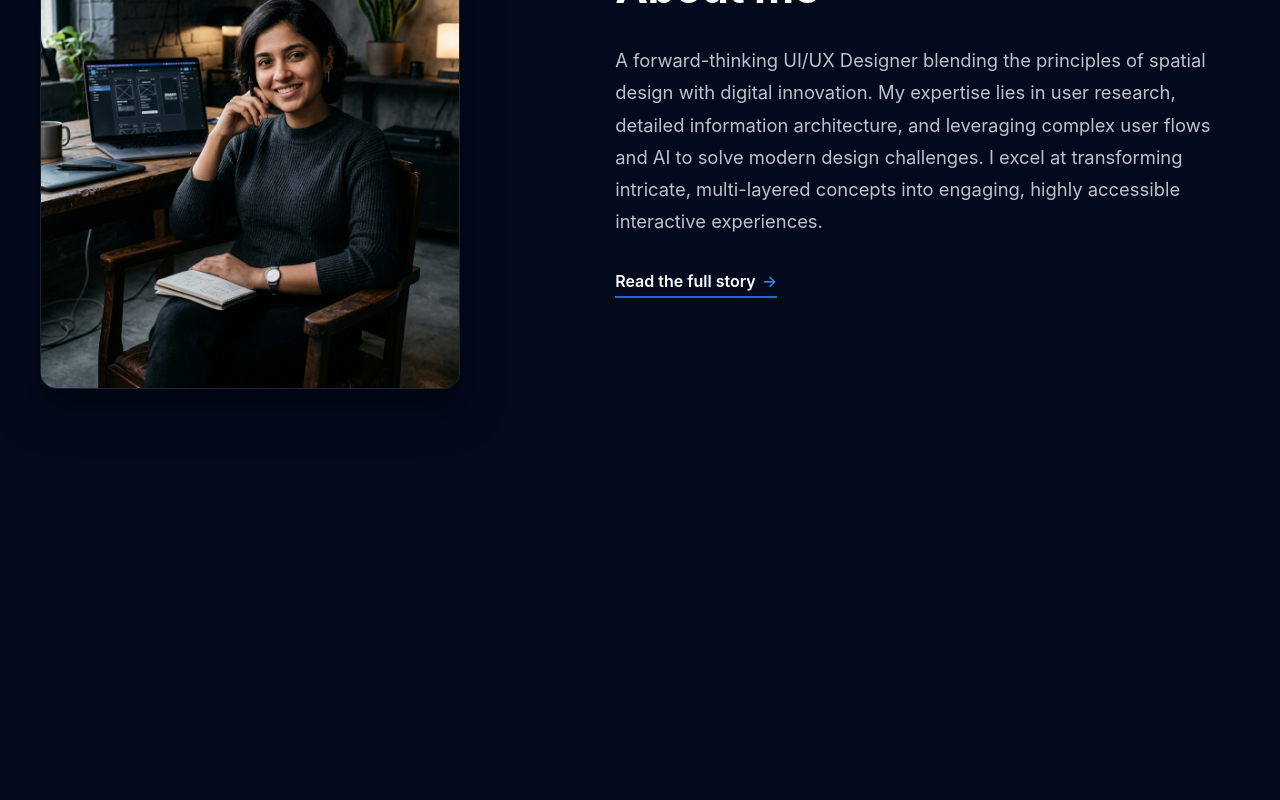
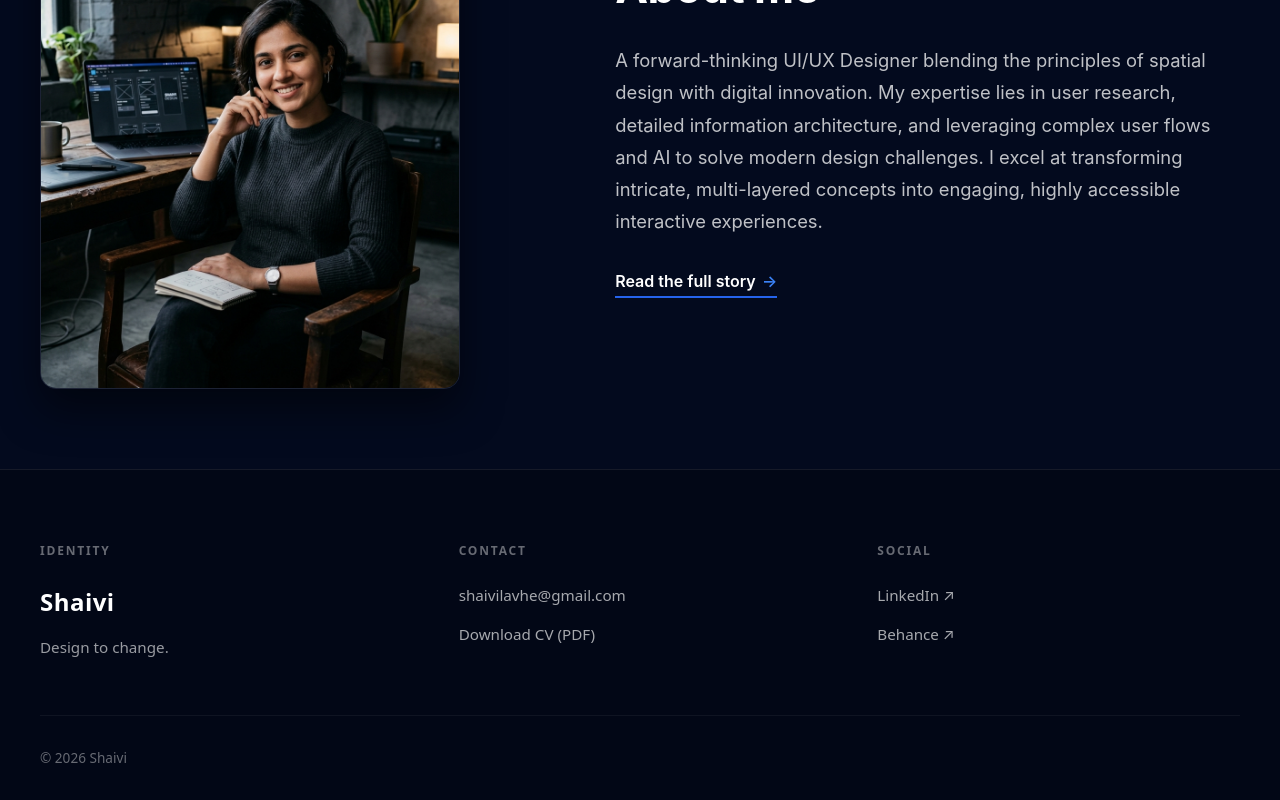
Before and after one commit to vivi0511-ship-it/shaivi-portfolio, a React (Vite) app: page / in a window 1280 px wide. Shown: the part 2269-3069 px from the top of the page. Before the commit the page ends 2738 px from the top, so only its background shows below. Built offline with nearby package versions, Linux system fonts and the light colour scheme.

Commit message:
add footer component across all pages

```diff
--- /dev/null
+++ b/src/components/Footer.css
@@ -0,0 +1,92 @@
+.site-footer {
+  background-color: #020716;
+  color: #ffffff;
+  border-top: 1px solid rgba(255, 255, 255, 0.08);
+  padding: 4.5rem 2.5rem 2rem;
+  box-sizing: border-box;
+  font-family: system-ui, -apple-system, BlinkMacSystemFont, 'Segoe UI', Roboto, sans-serif;
+}
+
+.footer-container {
+  max-width: 1200px;
+  margin: 0 auto;
+  display: grid;
+  grid-template-columns: repeat(3, 1fr);
+  gap: 3.5rem;
+}
+
+.footer-column {
+  display: flex;
+  flex-direction: column;
+  gap: 1rem;
+}
+
+.footer-title {
+  font-size: 0.75rem;
+  font-weight: 700;
+  letter-spacing: 0.15em;
+  text-transform: uppercase;
+  color: rgba(255, 255, 255, 0.4);
+  margin-bottom: 0.5rem;
+}
+
+.footer-brand-name {
+  font-size: 1.5rem;
+  font-weight: 700;
+  color: #ffffff;
+  margin: 0;
+  letter-spacing: 0.02em;
+}
+
+.footer-tagline {
+  font-size: 0.95rem;
+  color: rgba(255, 255, 255, 0.6);
+  margin: 0;
+}
+
+.footer-link {
+  color: rgba(255, 255, 255, 0.65);
+  text-decoration: none;
+  font-size: 0.95rem;
+  transition: color 0.2s ease;
+  width: fit-content;
+}
+
+/* Hover state: text brightens */
+.footer-link:hover {
+  color: #ffffff;
+  text-decoration: underline;
+  text-underline-offset: 4px;
+}
+
+.footer-bottom {
+  max-width: 1200px;
+  margin: 3.5rem auto 0;
+  padding-top: 2rem;
+  border-top: 1px solid rgba(255, 255, 255, 0.05);
+  display: flex;
+  justify-content: space-between;
+  align-items: center;
+}
+
+.copyright-text {
+  font-size: 0.85rem;
+  color: rgba(255, 255, 255, 0.4);
+  margin: 0;
+}
+
+/* Mobile Layout: Stacked columns */
+@media (max-width: 768px) {
+  .site-footer {
+    padding: 3.5rem 1.5rem 2rem;
+  }
+
+  .footer-container {
+    grid-template-columns: 1fr;
+    gap: 2.5rem;
+  }
+
+  .footer-bottom {
+    margin-top: 2.5rem;
+  }
+}
--- /dev/null
+++ b/src/components/Footer.jsx
@@ -0,0 +1,60 @@
+import './Footer.css'
+
+function Footer() {
+  return (
+    <footer className="site-footer">
+      <div className="footer-container">
+        {/* Column 1 · Identity */}
+        <div className="footer-column">
+          <span className="footer-title">Identity</span>
+          <h3 className="footer-brand-name">Shaivi</h3>
+          <p className="footer-tagline">Design to change.</p>
+        </div>
+
+        {/* Column 2 · Contact */}
+        <div className="footer-column">
+          <span className="footer-title">Contact</span>
+          <a href="mailto:shaivilavhe@gmail.com" className="footer-link">
+            shaivilavhe@gmail.com
+          </a>
+          <a
+            href="/resume.pdf"
+            target="_blank"
+            rel="noopener noreferrer"
+            download
+            className="footer-link"
+          >
+            Download CV (PDF)
+          </a>
+        </div>
+
+        {/* Column 3 · Social */}
+        <div className="footer-column">
+          <span className="footer-title">Social</span>
+          <a
+            href="https://www.linkedin.com/in/connectwithshaivi/"
+            target="_blank"
+            rel="noopener noreferrer"
+            className="footer-link"
+          >
+            LinkedIn ↗
+          </a>
+          <a
+            href="https://www.behance.net/shaivilavhe11"
+            target="_blank"
+            rel="noopener noreferrer"
+            className="footer-link"
+          >
+            Behance ↗
+          </a>
+        </div>
+      </div>
+
+      <div className="footer-bottom">
+        <p className="copyright-text">&copy; 2026 Shaivi</p>
+      </div>
+    </footer>
+  )
+}
+
+export default Footer
--- a/src/pages/About.jsx
+++ b/src/pages/About.jsx
@@ -1,12 +1,17 @@
 import Header from '../components/Header'
+import AboutSection from '../components/About'
+import Footer from '../components/Footer'
 
 function About() {
   return (
-    <div style={{ minHeight: '150vh', backgroundColor: '#030a1e', color: '#ffffff' }}>
-      <Header />
-      <main style={{ paddingTop: '100px', paddingLeft: '2.5rem', paddingRight: '2.5rem' }}>
-        <h1 style={{ fontSize: '2.5rem', fontWeight: '700', letterSpacing: '0.05em' }}>About</h1>
-      </main>
+    <div style={{ minHeight: '100vh', backgroundColor: '#030a1e', color: '#ffffff', display: 'flex', flexDirection: 'column', justifyContent: 'space-between' }}>
+      <div>
+        <Header />
+        <main style={{ paddingTop: '80px' }}>
+          <AboutSection />
+        </main>
+      </div>
+      <Footer />
     </div>
   )
 }
--- a/src/pages/Contact.jsx
+++ b/src/pages/Contact.jsx
@@ -1,12 +1,23 @@
 import Header from '../components/Header'
+import Footer from '../components/Footer'
+import { Button } from '@/components/ui/button'
 
 function Contact() {
   return (
-    <div style={{ minHeight: '150vh', backgroundColor: '#030a1e', color: '#ffffff' }}>
-      <Header />
-      <main style={{ paddingTop: '100px', paddingLeft: '2.5rem', paddingRight: '2.5rem' }}>
-        <h1 style={{ fontSize: '2.5rem', fontWeight: '700', letterSpacing: '0.05em' }}>Contact</h1>
-      </main>
+    <div style={{ minHeight: '100vh', backgroundColor: '#030a1e', color: '#ffffff', display: 'flex', flexDirection: 'column', justifyContent: 'space-between' }}>
+      <div>
+        <Header />
+        <main style={{ paddingTop: '120px', paddingLeft: '2.5rem', paddingRight: '2.5rem', maxWidth: '1200px', margin: '0 auto' }}>
+          <h1 style={{ fontSize: '2.5rem', fontWeight: '700', letterSpacing: '0.05em', marginBottom: '1rem' }}>Contact</h1>
+          <p style={{ color: 'rgba(255, 255, 255, 0.7)', fontSize: '1.1rem', marginBottom: '2rem' }}>
+            Let's collaborate on spatial interfaces, interaction design, or digital products.
+          </p>
+          <Button asChild className="book-call-btn">
+            <a href="mailto:shaivilavhe@gmail.com">Send an email &rarr;</a>
+          </Button>
+        </main>
+      </div>
+      <Footer />
     </div>
   )
 }
--- a/src/pages/Home.jsx
+++ b/src/pages/Home.jsx
@@ -2,6 +2,7 @@ import Header from '../components/Header'
 import Hero from '../components/Hero'
 import FeaturedWork from '../components/FeaturedWork'
 import About from '../components/About'
+import Footer from '../components/Footer'
 
 function Home() {
   return (
@@ -10,6 +11,7 @@ function Home() {
       <Hero />
       <FeaturedWork />
       <About />
+      <Footer />
     </div>
   )
 }
--- a/src/pages/Work.jsx
+++ b/src/pages/Work.jsx
@@ -1,13 +1,17 @@
 import Header from '../components/Header'
 import FeaturedWork from '../components/FeaturedWork'
+import Footer from '../components/Footer'
 
 function Work() {
   return (
-    <div style={{ minHeight: '100vh', backgroundColor: '#030a1e', color: '#ffffff' }}>
-      <Header />
-      <main style={{ paddingTop: '80px' }}>
-        <FeaturedWork />
-      </main>
+    <div style={{ minHeight: '100vh', backgroundColor: '#030a1e', color: '#ffffff', display: 'flex', flexDirection: 'column', justifyContent: 'space-between' }}>
+      <div>
+        <Header />
+        <main style={{ paddingTop: '80px' }}>
+          <FeaturedWork />
+        </main>
+      </div>
+      <Footer />
     </div>
   )
 }
```
Also changed, not shown: 1 other file (tests, documents, lock files or other folders).
